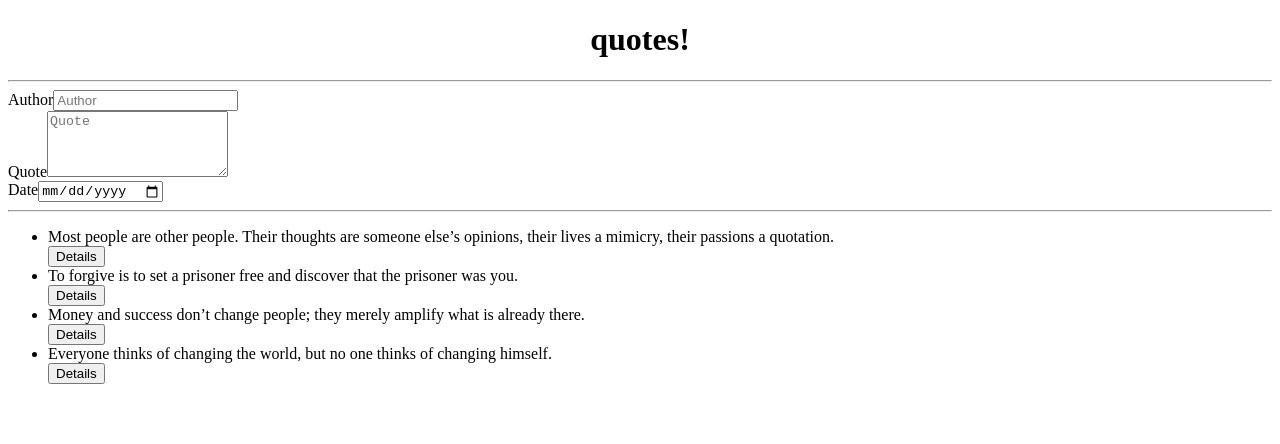
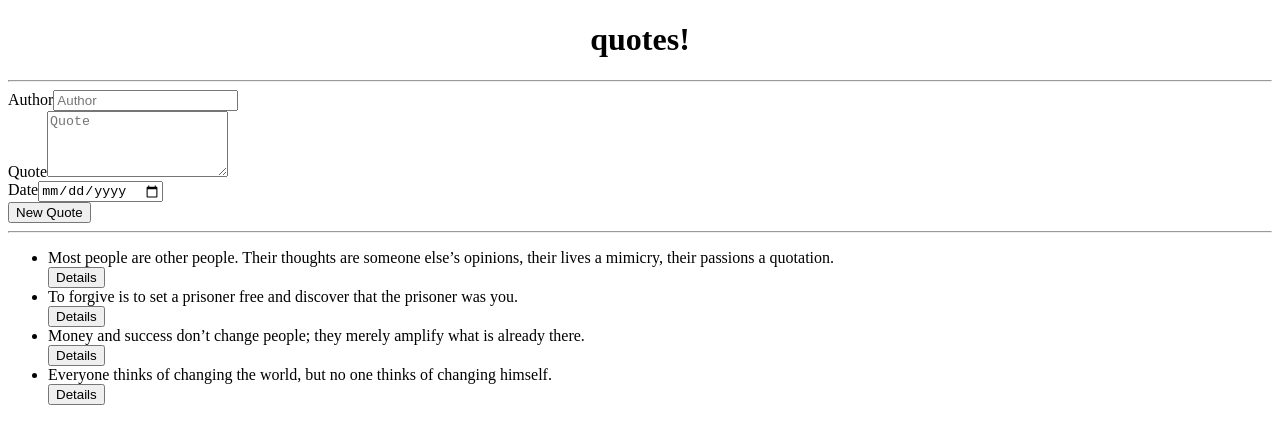
Before and after one commit to Fahari/quotes, an Angular app in the folder quotes/: page / in a window 1280 px wide. Shown: the top 444 px of the page. Built offline with nearby package versions, Linux system fonts and the light colour scheme.

Commit message:
add code that reads the input quote and adds it to the other quotes(the code only outputs an empty slot)

```diff
--- a/quotes/src/app/quotes-form/quotes-form.component.html
+++ b/quotes/src/app/quotes-form/quotes-form.component.html
@@ -1,23 +1,34 @@
 <div class="container-fluid">
     <div class="row">
-        <form>
+        <form (ngSubmit)='submitQuotes()' #quotesForm='ngForm'>
             <div class="form-group">
 
                 <label for="Author">Author</label>
-                <input type="text" class="form-control" id="Author" placeholder="Author" equired >
+                <input type="text" class="form-control" id="Author" [(ngModel)]="newQuotes.Author" name="Author" placeholder="Author" #Author="ngModel" required >
+                <div [hidden]="Author.valid || Author.pristine" class="alert alert-danger">
+                    <p> Author is Required</p>
 
+                </div>
             </div>
             <div class="form-group">
 
                 <label for="Quote">Quote</label>
-                <textarea class="form-control" id="Quote" rows="4" placeholder="Quote" required></textarea>
+                <textarea class="form-control" id="Quote" rows="4" [(ngModel)]="newQuotes.Quote" name="Quote" placeholder="Quote" #Quote="ngModel" required></textarea>
+                <div [hidden]="Quote.valid || Quote.pristine" class="alert alert-danger">
+                    <p> A quote is Required</p>
 
+                </div>
             </div>
             <div class="form-group">
                 <label for="Date">Date</label>
-                <input type='date' id="Date" placeholder="mm/dd/yy" required>
+                <input type='date' id="Date" [(ngModel)]="newQuotes.Date" name="Date" #Date="ngModel" placeholder="mm/dd/yy" required>
+                <div [hidden]="Date.valid || Date.pristine" class="alert alert-danger">
+                    <p>Date is Required</p>
+
+                </div>
 
             </div>
+            <button type="Submit" class="btn btn-success btn-lg">New Quote</button>
         </form>
     </div>
 </div>
--- a/quotes/src/app/quotes-form/quotes-form.component.ts
+++ b/quotes/src/app/quotes-form/quotes-form.component.ts
@@ -1,4 +1,5 @@
-import { Component, OnInit } from '@angular/core';
+import { Component, OnInit,Output,EventEmitter } from '@angular/core';
+import {Quotes} from '../quotes';
 
 @Component({
   selector: 'app-quotes-form',
@@ -6,7 +7,12 @@ import { Component, OnInit } from '@angular/core';
   styleUrls: ['./quotes-form.component.css']
 })
 export class QuotesFormComponent implements OnInit {
+  newQuotes=new Quotes(0,"","");
+  @Output() addQuotes=new EventEmitter<Quotes>();
 
+   submitQuotes(){
+       this.addQuotes.emit(this.newQuotes);
+   }
   constructor() { }
 
   ngOnInit() {
--- a/quotes/src/app/quotes/quotes.component.html
+++ b/quotes/src/app/quotes/quotes.component.html
@@ -1,7 +1,7 @@
 <hr>
 <div class="container">
     <div class="row">
-        <app-quotes-form></app-quotes-form>
+        <app-quotes-form (addQuotes)="addNewQuotes($event)"></app-quotes-form>
     </div>
 <hr>
 </div>
--- a/quotes/src/app/quotes/quotes.component.ts
+++ b/quotes/src/app/quotes/quotes.component.ts
@@ -16,6 +16,13 @@ export class QuotesComponent implements OnInit {
     new Quotes(4,'Everyone thinks of changing the world, but no one thinks of changing himself.','– Leo Tolstoy'),
   ]
 
+  addNewQuotes(quote){
+        let quoteLength = this.quotess.length;
+        quote.id=quoteLength+1;
+        this.quotess.push(quote)
+
+    }
+
   deletedQuote(toDelete,index){
           if (toDelete){
               this.quotess.splice(index,1);
```
